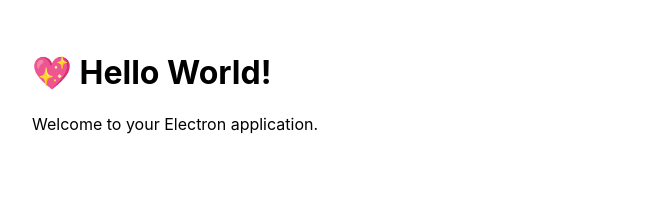
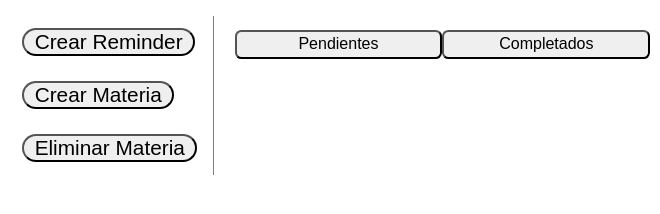
Before and after one commit to RaxDroid/remind, an Electron app: page src/index.html in a window 660 px wide. Drawn offline with Linux system fonts and the light colour scheme.

Commit message:
Commit with previous app changes

```diff
--- a/src/index.css
+++ b/src/index.css
@@ -1,6 +1,54 @@
+*{
+  margin: 0;
+  padding: 0;
+  box-sizing: border-box;
+}
+
 body {
   font-family: -apple-system, BlinkMacSystemFont, "Segoe UI", Roboto, Helvetica, Arial, sans-serif;
-  margin: auto;
-  max-width: 38rem;
-  padding: 2rem;
 }
+
+main {
+  display: inline-flex;
+  flex-direction: row;
+  width: 63%;
+  margin: 0 auto;
+}
+
+.tabs {
+  display: flex;
+  width: 100%;
+  margin: 0 auto;
+}
+
+.tabs > button {
+  font-size: 1rem;
+  flex: 1;
+  padding: 0.2em;
+  border-radius: 0.4rem;
+}
+
+aside {
+  display: inline-flex;
+  align-items: flex-start;
+  flex-direction: column;
+  margin: 1em 1em;
+  width: 30%;
+  height: 100%;
+  border-right: 1px solid grey;
+}
+
+aside > div {
+  font-size: 0.7rem;
+  justify-content: center;
+}
+
+aside > div > button {
+  width: 100%;
+  font-size: 1.3rem;
+  justify-content: center;
+  margin: 0.6em 0.3em;
+  border-radius: 1.5em;
+  padding: 0 0.2em;
+  flex: 1;
+}
--- a/src/index.html
+++ b/src/index.html
@@ -1,12 +1,30 @@
 <!DOCTYPE html>
 <html>
+
 <head>
   <meta charset="UTF-8">
-    <title>Hello World!</title>
+  <title>Re-Mind</title>
   <link rel="stylesheet" href="index.css">
 </head>
+
 <body>
-    <h1>💖 Hello World!</h1>
-    <p>Welcome to your Electron application.</p>
+  <aside>
+    <div>
+      <button>Crear Reminder</button>
+    </div>
+    <div>
+      <button>Crear Materia</button>
+    </div>
+    <div>
+      <button>Eliminar Materia</button>
+    </div>
+  </aside>
+  <main>
+    <div class="tabs">
+      <button>Pendientes</button>
+      <button>Completados</button>
+    </div>
+  </main>
 </body>
+
 </html>
--- a/src/index.js
+++ b/src/index.js
@@ -9,11 +9,12 @@
 const createWindow = () => {
   // Create the browser window.
   const mainWindow = new BrowserWindow({
-    width: 800,
-    height: 600,
+    width: 660,
+    height: 720,
   });
 
   // and load the index.html of the app.
+  mainWindow.setResizable(false);
   mainWindow.loadFile(path.join(__dirname, 'index.html'));
 
   // Open the DevTools.
```
Also changed, not shown: 1 other file. Lines whose indentation alone changed are shown as unchanged.
